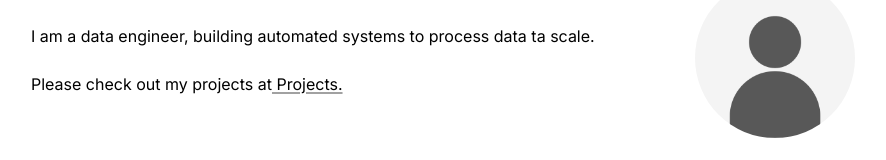
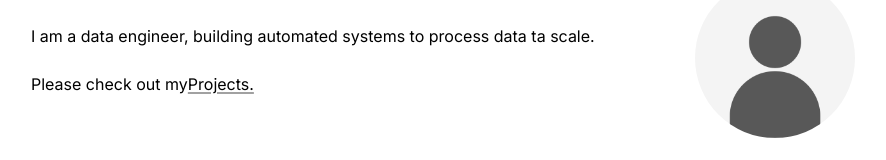
Before and after one commit to na004-pixel/nextfolio-a-simple-next-js-portfolio, a Next.js app: page / in a window 1280 px wide. Shown: the part 238-398 px from the top of the page, without its empty margins (197-1083 px from the left). Built offline with nearby package versions, Linux system fonts and the light colour scheme.

Commit message:
Update page.tsx

```diff
--- a/app/page.tsx
+++ b/app/page.tsx
@@ -19,8 +19,8 @@ export default function Page() {
           I am a data engineer, building automated systems to process data ta scale.
         </p>
         <p>
-          Please check out my projects at
-          <a href="/projects/"> Projects.</a>
+          Please check out my
+          <a href="/projects/">Projects.</a>
         </p>
       </div>
     </section>
```
